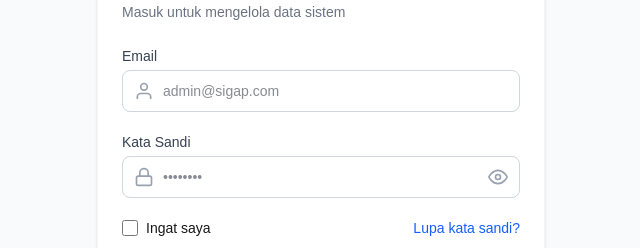
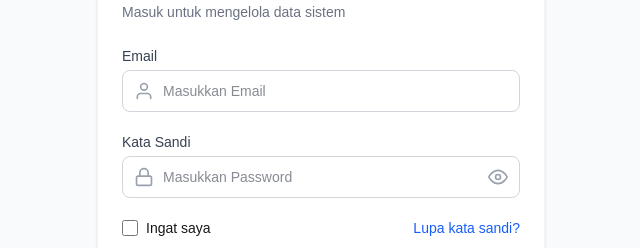
Before and after one commit to GabrielArdy/sigap-frontend, a Next.js app: page /auth/admin/login in a window 1280 px wide. Shown: the part 315-563 px from the top of the page, without its empty margins (319-959 px from the left). Built offline with nearby package versions, Linux system fonts and the light colour scheme.

Commit message:
fix: placeholder

```diff
--- a/src/app/auth/admin/login/page.jsx
+++ b/src/app/auth/admin/login/page.jsx
@@ -96,7 +96,7 @@ export default function AdminLoginPage() {
                   value={email}
                   onChange={(e) => setEmail(e.target.value)}
                   className="bg-white border border-gray-300 text-gray-900 text-sm rounded-lg focus:ring-blue-500 focus:border-blue-500 block w-full pl-10 p-2.5"
-                  placeholder="admin@sigap.com"
+                  placeholder="Masukkan Email"
                 />
               </div>
             </div>
@@ -117,7 +117,7 @@ export default function AdminLoginPage() {
                   value={password}
                   onChange={(e) => setPassword(e.target.value)}
                   className="bg-white border border-gray-300 text-gray-900 text-sm rounded-lg focus:ring-blue-500 focus:border-blue-500 block w-full pl-10 pr-10 p-2.5"
-                  placeholder="••••••••"
+                  placeholder="Masukkan Password"
                 />
                 <div className="absolute inset-y-0 right-0 pr-3 flex items-center">
                   <button
```
